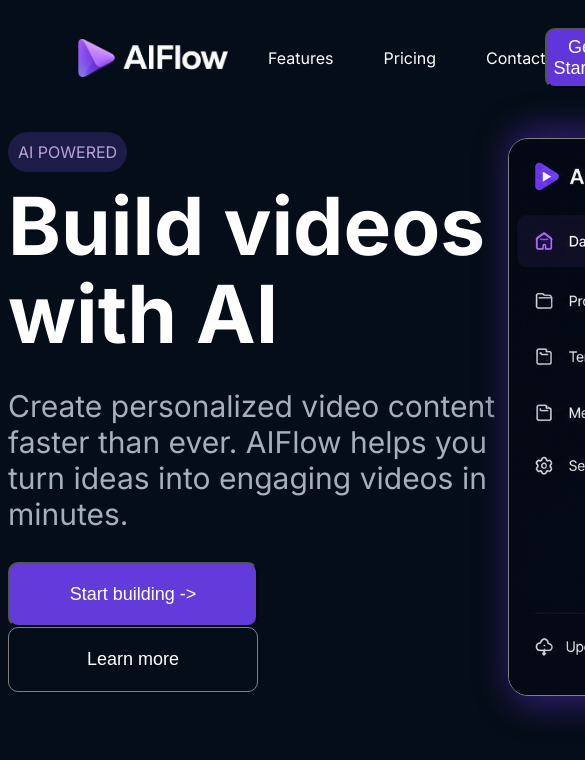
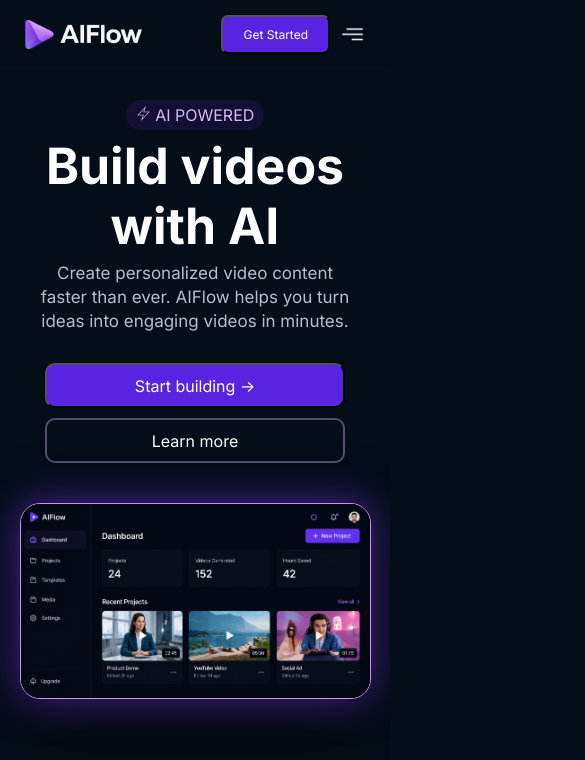
Before and after one commit to kacpergoluchowski/aiflow-landing-page, a plain HTML site: page index.html in a window 390 px wide. Shown: the top 760 px of the page, 585 px wide, since content can reach past the window. Drawn offline with Linux system fonts and the light colour scheme.

Commit message:
(feat): add responsive mobile layout

```diff
--- a/app.css
+++ b/app.css
@@ -1,86 +1,123 @@
 @import url('https://fonts.googleapis.com/css2?family=Inter:ital,opsz,wght@0,14..32,100..900;1,14..32,100..900&display=swap');
 
-
+* {
+    margin: 0;
+    padding: 0;
+    box-sizing: border-box;
+    font-family: "Inter", sans-serif;
+}
 
 body {
-    background-color: rgba(5, 13, 24);
+    background: rgba(4, 13, 24);
     color: white;
-    font-family: "Inter", sans-serif;}
+}
 
+@media (max-width: 768px) {
     .navbar {
         display: flex;
         justify-content: space-between;
         align-items: center;
-    padding-inline: 70px;
-    padding-top: 20px;
+        padding: 15px 25px;
+        border-bottom: solid rgba(12, 15, 31) 1px;
     }
 
-.nav-logo {
-    width: 150px;
+    .nav-logo{
+        width: clamp(50px, 30vw, 125px);
     }
 
     .nav-links {
+        display: none;
+    }
+
+    .nav-action-buttons {
         display: flex;
-    gap: 50px;
-    list-style: none;
+        align-items: center;
+        gap: 10px;
     }
 
     .nav-button {
-    background: rgba(97, 53, 220);
+        background: rgba(88, 36, 225);
         color: white;
-    height: 60px;
-    width: 200px;
-    border-radius: 10px;
-    font-size: 18px;
+        padding: 10px 20px;
+        font-size: 12px;
+        border-radius: 7px;
+    }
+
+    .nav-hamburger-menu {
+        width: 25px;
+        height: 25px;
     }
 
     .hero {
         display: flex;
-    justify-content: space-around;
+        flex-direction: column;
         align-items: center;
-    padding-block: 50px;
+    }
+
+    .hero-text {
+        display: flex;
+        flex-direction: column;
+        align-items: center;
+        padding-block: 30px;
     }
 
     .hero-span {
-    color: rgba(184, 162, 219);
-    background: rgba(29, 28, 70);
-    padding: 10px;
+        background: rgba(20, 15, 54);
+        color: rgba(212, 186, 247);
+        padding: 5px 10px;
         border-radius: 30px;
     }
 
+    .hero-powered-icon {
+        width: 15px;
+        object-fit: cover;
+    }
+
     .hero-title {
-    font-size: 80px;
-    margin: 20px 0;
-    line-height: 1.1;
+        text-align: center;
+        font-size: clamp(50px, 10vw, 75px);
+        margin-block: 6px;
     }
 
     .hero-content {
-    font-size: 30px;
-    width: 500px;
-    color: rgba(168, 174, 187);
+        text-align: center;
+        width: 80%;
+        font-size: clamp(17px, 4vw, 21px);
+        line-height: 1.4;
+        color: rgba(187, 189, 204)
+    }
+
+    .hero-buttons {
+        display: flex;
+        flex-direction: column;
+        margin: 30px 0px 10px;
+        gap: 10px;
+    }
+
+    .hero-buttons button {
+        width: clamp(300px, 50vw, 400px);
+        height: 45px;
+        font-size: 16px;
+        border-radius: 10px;
+        color: white;
+    }
+
+    .hero-button-start-building {
+        background-color: rgba(88, 36, 225);
+    }
+
+    .hero-button-learn-more {
+        background-color: transparent;
+        border: solid rgba(83, 81, 111) 2px;
     }
 
     .hero-image {
-    width: 1000px;
-    border: solid gray 1px;
+        width: 90%;
+        border: solid rgba(197, 148, 239) 1px;
         border-radius: 20px;
-    box-shadow: 10px 0px 30px 12px rgba(44, 27, 100);
+        box-shadow:
+    0 0 40px rgba(124, 58, 237, 0.6),
+    0 30px 80px rgba(0, 0, 0, 0.6);
+
     }
-
-.hero-buttons button {
-    width: 250px;
-    height: 65px;
-    font-size: 18px;
-    border-radius: 10px;
 }
-
-.hero-button-start-building {
-    background: rgba(98, 59, 218);
-    color: white;
-}
-
-.hero-button-learn-more {
-    background: transparent;
-    border: solid gray 1px;
-    color: white;
-}
--- a/index.html
+++ b/index.html
@@ -1,11 +1,13 @@
 <!doctype html>
 <html lang="en">
+
 <head>
   <meta charset="UTF-8" />
   <meta name="viewport" content="width=device-width, initial-scale=1.0" />
   <title>AIFlow</title>
   <link rel="stylesheet" href="app.css" />
 </head>
+
 <body>
   <nav class="navbar">
     <img src="aiflow-logo.png" alt="AIFlow Logo" class="nav-logo" />
@@ -14,11 +16,14 @@
       <li>Pricing</li>
       <li>Contact</li>
     </ul>
+    <div class="nav-action-buttons">
       <button class="nav-button">Get Started</button>
+      <img src="hamburger-icon.png" alt="hamburger-menu" class="nav-hamburger-menu">
+    </div>
   </nav>
   <section class="hero">
     <div class="hero-text">
-        <span class="hero-span"> AI POWERED </span>
+      <span class="hero-span"> <img src="powered-icon.png" alt="powered" class="hero-powered-icon"> AI POWERED </span>
       <h1 class="hero-title">Build videos <br> with AI</h1>
       <p class="hero-content">
         Create personalized video content faster than ever. AIFlow helps you
@@ -32,4 +37,5 @@
     <img src="aiflow-hero-image.png" alt="aiflow hero image" class="hero-image" />
   </section>
 </body>
+
 </html>
```
Also changed, not shown: hamburger-icon.png (added), powered-icon.png (added). Lines whose indentation alone changed are shown as unchanged.
